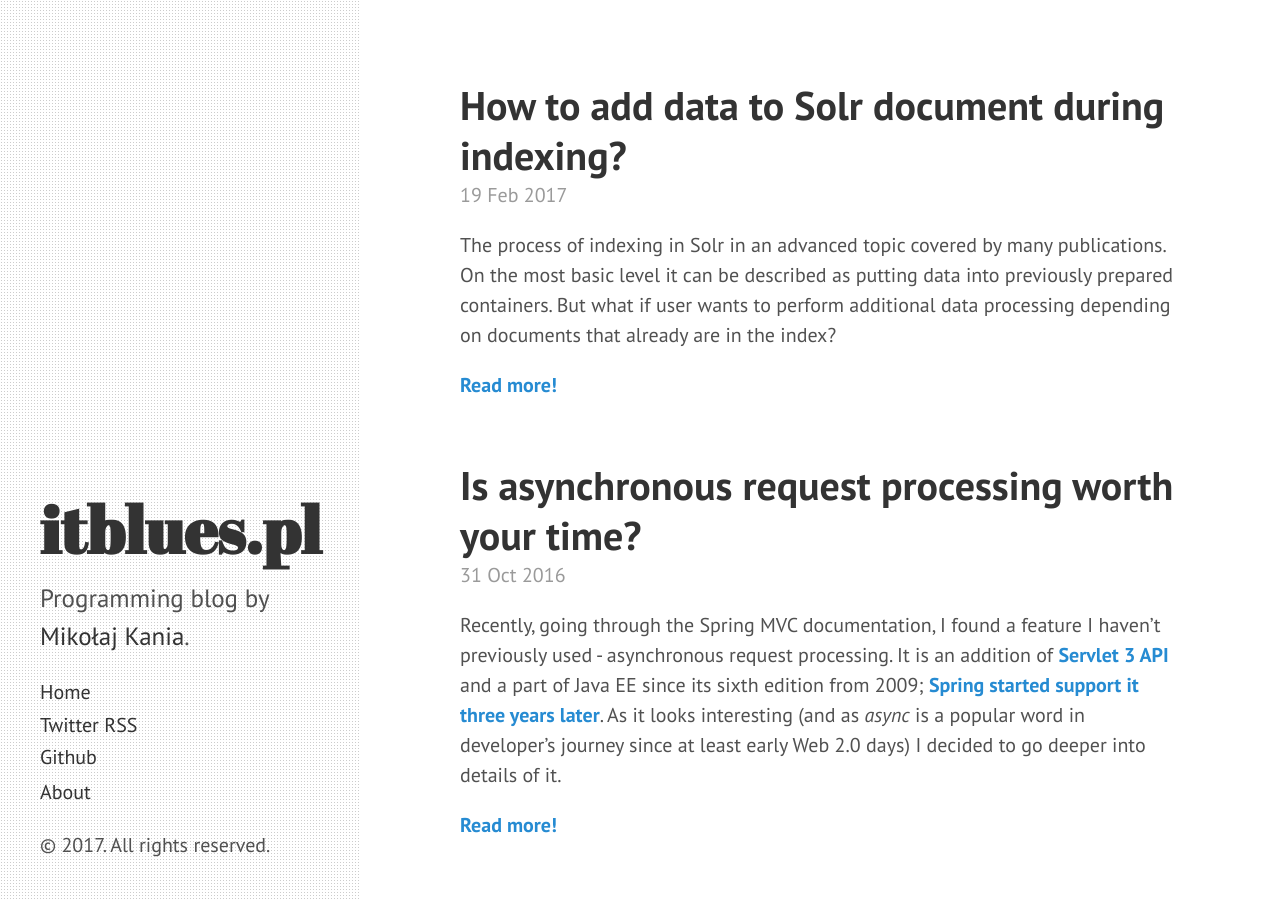
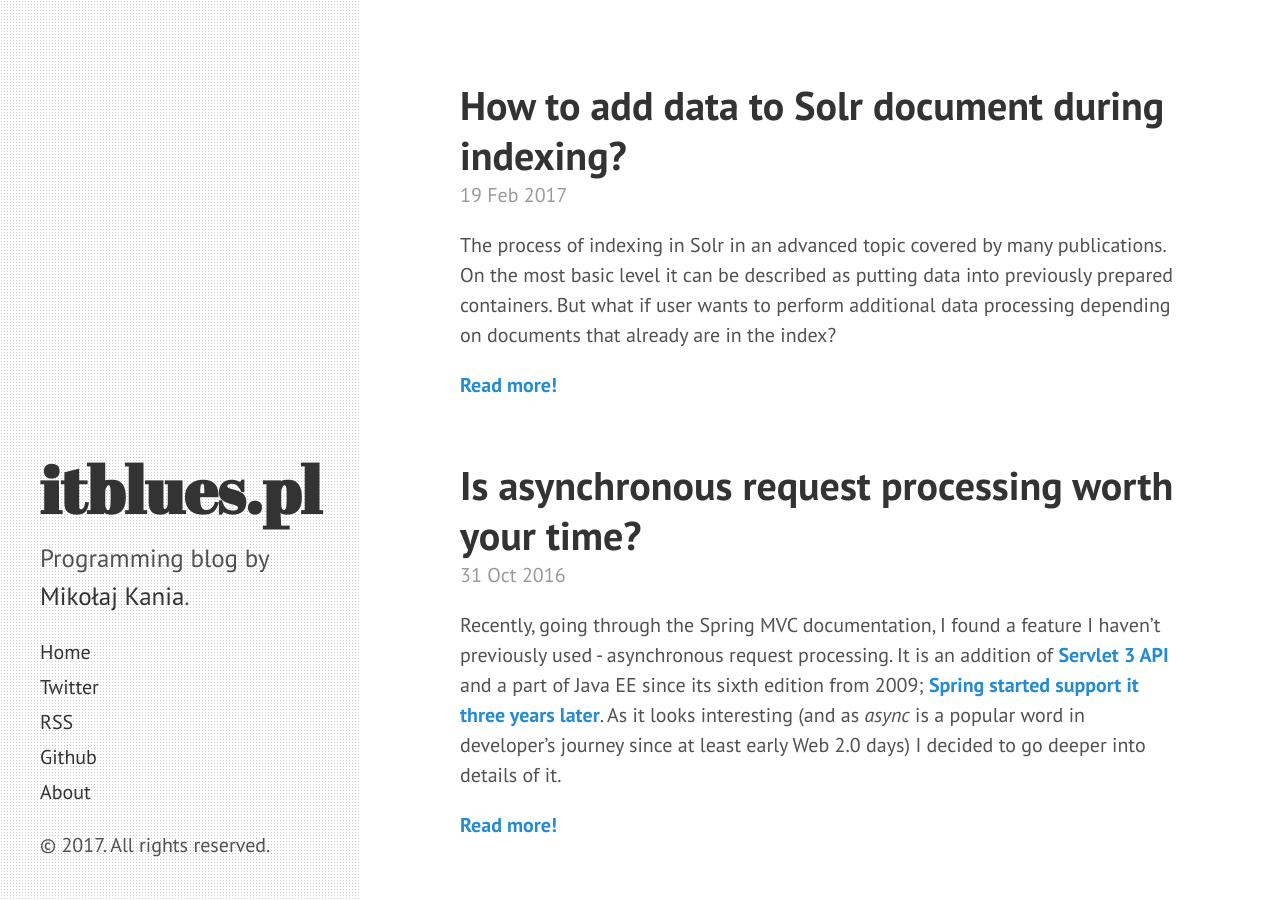
Before and after one commit to mikolajkania/mikolajkania.github.io, a Jekyll site: the page built from index.html, in a window 1280 px wide and 900 px high. Built offline with Jekyll 4.4.1, drawn with Linux system fonts in a browser that asks for light colours; the list of posts is cut into pages by our own code.

Commit message:
Rss feed update

```diff
--- a/_includes/sidebar.html
+++ b/_includes/sidebar.html
@@ -12,9 +12,9 @@
     <nav class="sidebar-nav">
       <a class="sidebar-nav-item{% if page.url == site.baseurl %} active{% endif %}" href="{{ site.baseurl }}">Home</a>
 
-	  <a class="" href="{{ site.twitter }}" target="_blank">Twitter</a>
+	  <a class="sidebar-nav-item" href="{{ site.twitter }}" target="_blank">Twitter</a>
 
-	  <a class="" href="{{ site.rss }}" target="_blank">RSS</a>
+	  <a class="sidebar-nav-item" href="{{ site.rss }}" target="_blank">RSS</a>
 
 	  <a class="sidebar-nav-item" href="{{ site.github.repo }}" target="_blank">Github</a>
 
```
